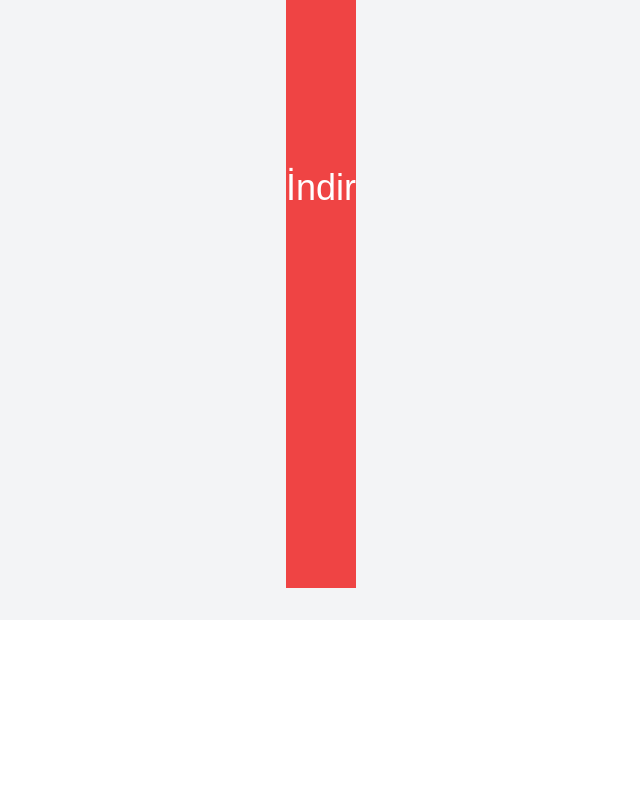
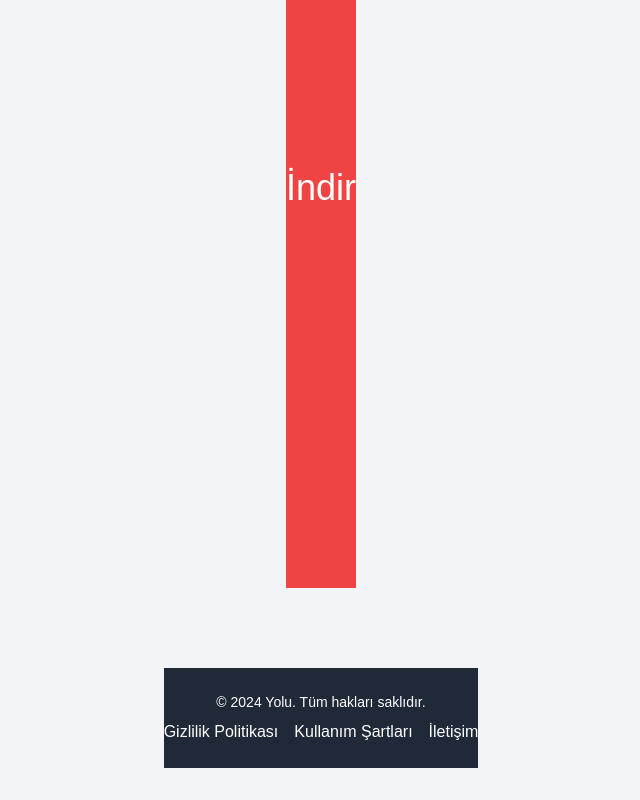
Before and after one commit to hazratAZE/yolu.app, a Next.js app: page / in a window 1280 px wide. Shown: the part 2644-3444 px from the top of the page, without its empty margins (319-959 px from the left). Before the commit the page ends 3264 px from the top, so only its background shows below. Built offline with nearby package versions, Linux system fonts and the light colour scheme.

Commit message:
Added footer section to project

```diff
--- /dev/null
+++ b/src/app/components/Footer.tsx
@@ -0,0 +1,25 @@
+// components/Footer.js
+const Footer = () => {
+  return (
+    <footer className="bg-gray-800 text-white py-6 mt-20">
+      <div className="container mx-auto text-center">
+        <p className="text-sm">
+          © {new Date().getFullYear()} Yolu. Tüm hakları saklıdır.
+        </p>
+        <div className="flex justify-center space-x-4 mt-2">
+          <a href="#privacy" className="hover:underline">
+            Gizlilik Politikası
+          </a>
+          <a href="#terms" className="hover:underline">
+            Kullanım Şartları
+          </a>
+          <a href="#contact" className="hover:underline">
+            İletişim
+          </a>
+        </div>
+      </div>
+    </footer>
+  );
+};
+
+export default Footer;
--- a/src/app/components/Header.tsx
+++ b/src/app/components/Header.tsx
@@ -9,7 +9,7 @@ const Header = () => {
 
   const handleScroll = () => {
     const sections = document.querySelectorAll("section");
-    let scrollPosition = window.scrollY + 100; // Scroll pozisyonunu ayarlayın
+    const scrollPosition = window.scrollY + 100; // Scroll pozisyonunu ayarlayın
 
     sections.forEach((section) => {
       if (
--- a/src/app/components/Intro.tsx
+++ b/src/app/components/Intro.tsx
@@ -22,7 +22,9 @@ const Intro = () => {
           {/* İndir Butonu */}
           <div className="flex justify-center md:justify-start">
             <a
-              href="#download"
+              href="https://play.google.com/store/apps/details?id=com.yolu.app" // Buraya yönlendirmek istediğiniz URL'yi ekleyin
+              target="_blank" // Yeni sekmede açılması için
+              rel="noopener noreferrer" // Güvenlik önlemi
               className="bg-blue-500 text-white rounded-full px-20 py-5 font-semibold text-xl hover:bg-blue-600 transition"
             >
               İndir
--- a/src/app/page.tsx
+++ b/src/app/page.tsx
@@ -3,6 +3,7 @@ import Intro from "./components/Intro"; // Intro bileşenini içe aktar
 import Ozellikler from "./components/Ozellikler"; // Özellikler bileşenini içe aktar
 import Hakkimizda from "./components/Hakkimizda"; // Hakkımızda bileşenini içe aktar
 import Indir from "./components/Indir";
+import Footer from "./components/Footer";
 export default function Home() {
   return (
     <div className="min-h-screen flex flex-col bg-gray-100">
@@ -12,6 +13,7 @@ export default function Home() {
         <Ozellikler /> {/* Özellikler bileşeni */}
         <Hakkimizda /> {/* Hakkımızda bileşeni */}
         <Indir /> {/* İndir bileşeni */}
+        <Footer /> {/* Footer'ı burada ekliyoruz */}
       </main>
     </div>
   );
```
